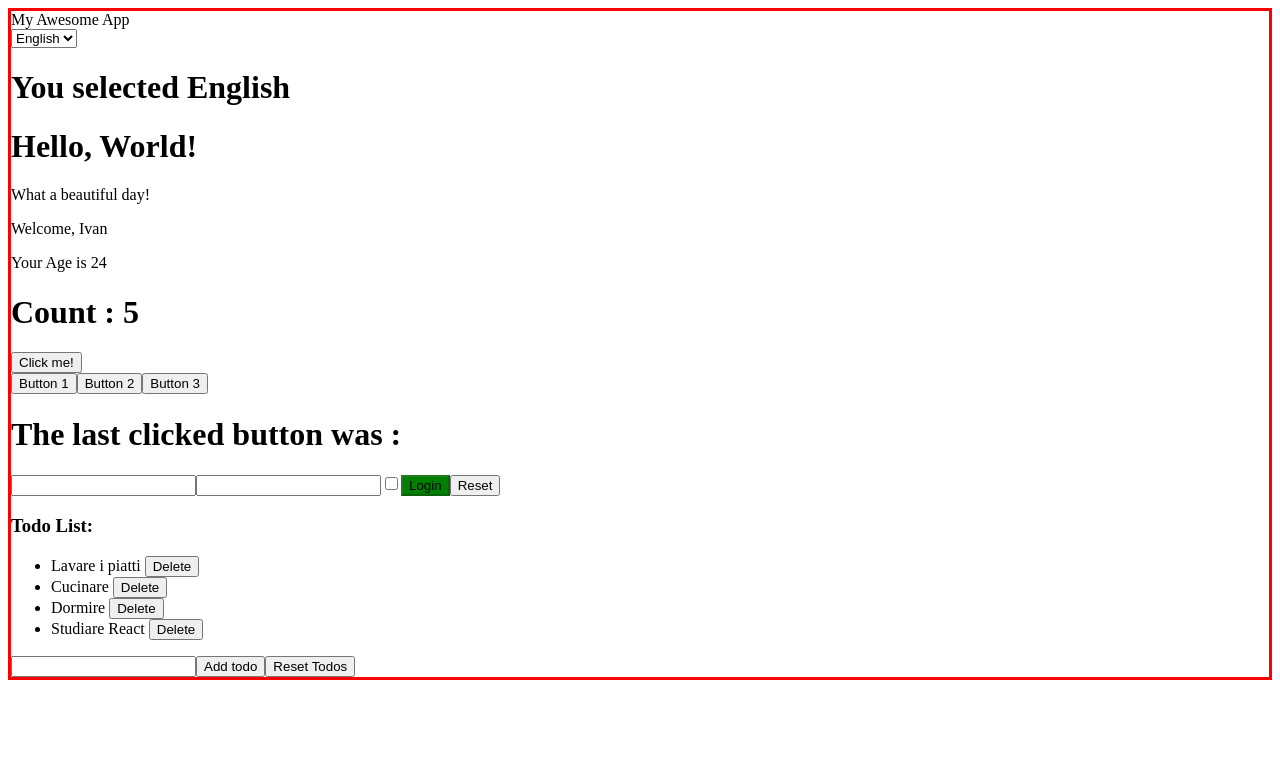
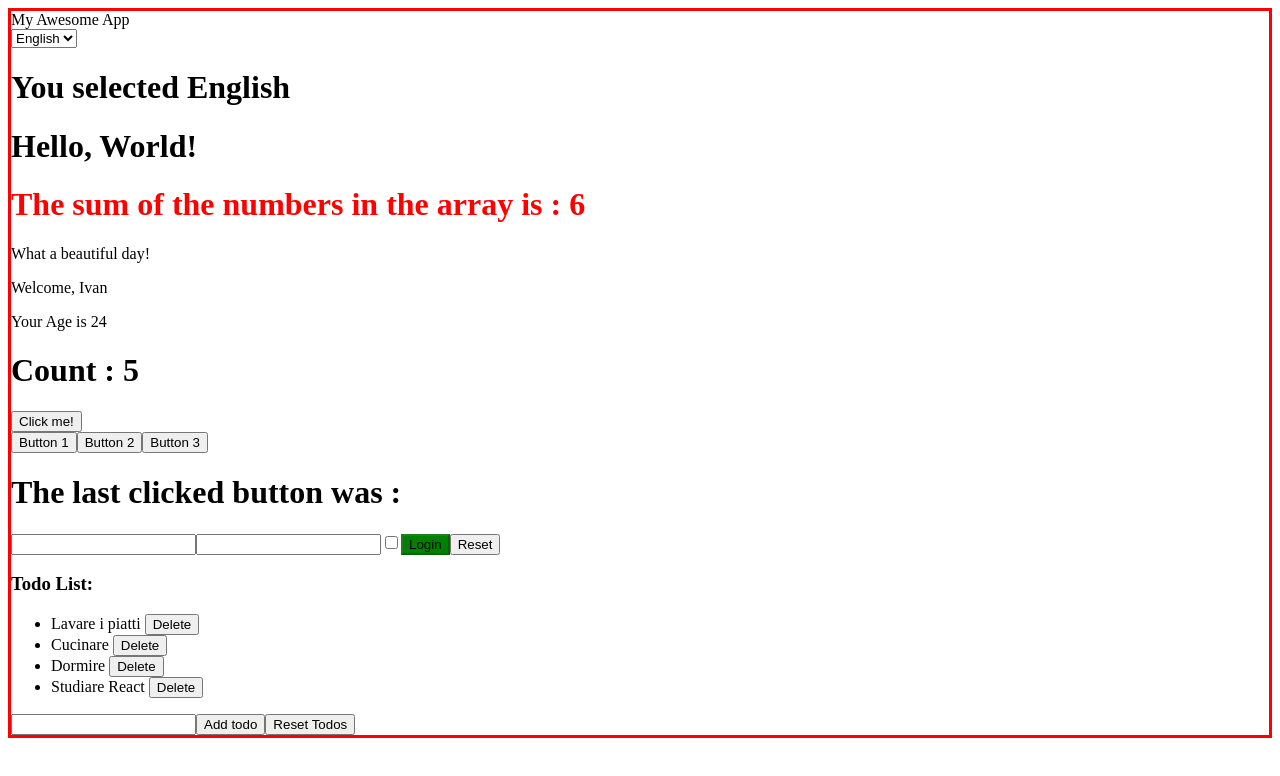
Before and after one commit to Ivanfras98/react-exercises, a React (Create React App) app: page / in a window 1280 px wide. Shown: the top 776 px of the page. Built offline with nearby package versions, Linux system fonts and the light colour scheme.

Commit message:
es func-component-02-done

```diff
--- a/src/App.js
+++ b/src/App.js
@@ -7,6 +7,7 @@
 import { LanguageContext } from "./LanguageContext";
 import { Login } from "./Login";
 import { Message } from "./Message";
+import { Sum } from "./Sum";
 import { TodoList } from "./TodoList";
 import { Welcome } from "./Welcome";
 // import { UncontrolledLogin } from "./UncontrolledLogin";
@@ -44,11 +45,12 @@
           </select>
         </div>
         <LanguageContext.Provider value={this.state.language}>
-          <DisplayLanguage ciccio = {this.state.language} />
+          <DisplayLanguage ciccio={this.state.language} />
         </LanguageContext.Provider>
         <Hello />
+        <Sum numbers={[1, 2, 3]} />
         <Message />
-        <Welcome name="Ivan" age= {24}/>
+        <Welcome name="Ivan" age={24} />
         {/* <InteractiveWelcome /> */}
         <Counter initialValue={5} />
         <ClickTracker />
--- /dev/null
+++ b/src/Sum.js
@@ -0,0 +1,10 @@
+export function Sum({numbers}) {
+    let mystyle = {
+        color : "red"
+    }
+    let summ = 0
+    numbers.forEach(element => {
+        summ += element
+    });
+  return <h1 style={mystyle}>The sum of the numbers in the array is : {summ}</h1>;
+}
```
